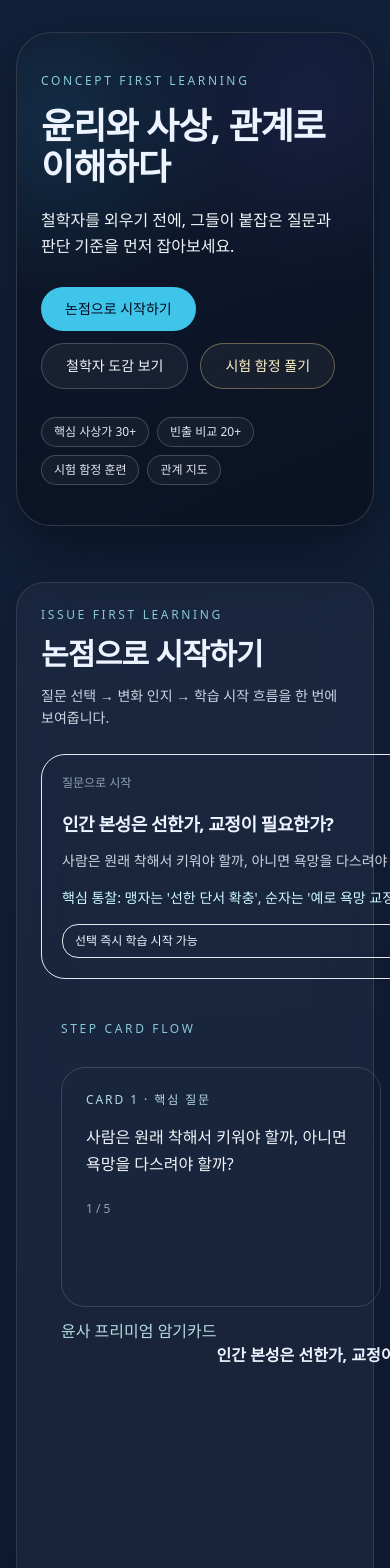
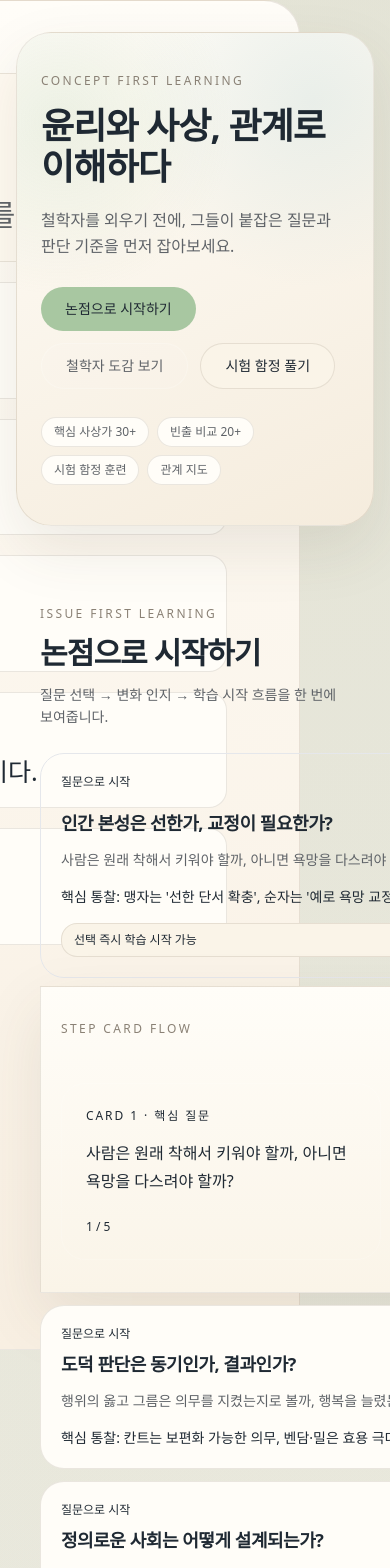
Before and after one commit to yogitobi31/yunsa-philosopher-atlas, a Next.js app: page / in a window 390 px wide. Shown: the top 1568 px of the page. Built offline with nearby package versions, Linux system fonts and the light colour scheme.

Commit message:
Fix layout overflow, isolate export card, and refresh premium light theme

```diff
--- a/app/globals.css
+++ b/app/globals.css
@@ -2,47 +2,57 @@
 @tailwind components;
 @tailwind utilities;
 
-:root { color-scheme: dark; }
-html, body, #root {
-  width: 100%;
-  max-width: 100%;
-  overflow-x: hidden;
+:root {
+  --bg: #f7f3ea;
+  --surface: #fffdf8;
+  --surface-soft: #faf4e8;
+  --text-main: #1f2933;
+  --text-muted: #5f6368;
+  --text-soft: #8a8175;
+  --line: rgba(80, 65, 45, 0.12);
+  --shadow-soft: 0 24px 60px rgba(80, 65, 45, 0.1);
+  --accent-green: #a8c7a1;
+  --accent-coral: #d99a7e;
+  --accent-gold: #c9a45c;
+  --accent-blue: #9fcad0;
+  --accent-lavender: #b9aed6;
 }
+
+html, body, #root { width: 100%; max-width: 100%; overflow-x: hidden; }
 html { scroll-behavior: smooth; }
 body {
   @apply antialiased;
-  background: radial-gradient(circle at 14% -8%, rgba(34, 211, 238, 0.08), transparent 36%), radial-gradient(circle at 88% 0%, rgba(99, 102, 241, 0.07), transparent 40%), #0b1020;
-  color: #edf3ff;
+  background: radial-gradient(circle at 14% -8%, rgba(201,164,92,.14), transparent 36%), radial-gradient(circle at 88% 0%, rgba(159,202,208,.18), transparent 40%), var(--bg);
+  color: var(--text-main);
   word-break: keep-all;
 }
-main {
-  width: 100%;
-  max-width: 100%;
-  overflow-x: hidden;
-}
-.app-shell { width: min(100% - 32px, 1120px); margin-inline: auto; }
+main { width: 100%; max-width: 100%; overflow-x: hidden; }
+.page-shell, .app-shell, .page-container { width: min(100% - 32px, 1120px); margin-inline: auto; }
+.section, .card-section, .content-section { width: 100%; max-width: 100%; box-sizing: border-box; }
 
-.glass { @apply border border-white/10 bg-white/[0.035] backdrop-blur-xl; box-shadow: 0 20px 45px rgba(3, 8, 20, 0.34); }
-.section-shell { @apply rounded-[1.75rem] p-6 md:p-8 lg:p-10 glass; }
-.section-title { @apply text-3xl md:text-4xl font-semibold tracking-tight leading-tight; }
-.section-subtitle { @apply mt-3 text-sm md:text-base text-slate-300 leading-relaxed; }
-.eyebrow { @apply text-xs uppercase tracking-[0.22em] text-cyan-200/80 font-medium; }
-.hero-panel { background: linear-gradient(155deg, rgba(15,23,42,.8), rgba(8,14,28,.75)); box-shadow: 0 20px 60px rgba(2, 6, 16, .52); }
-.hero-network { position:absolute; inset:0; background-image: radial-gradient(circle at 12% 18%, rgba(56, 189, 248, .12), transparent 34%), radial-gradient(circle at 83% 14%, rgba(99, 102, 241, .11), transparent 36%); }
+.glass { border: 1px solid var(--line); background: linear-gradient(180deg, #fffdf8 0%, #faf4e8 100%); box-shadow: var(--shadow-soft); }
+.section-shell { @apply rounded-[1.75rem] p-6 md:p-8 lg:p-10; }
+.section-title { @apply text-3xl md:text-4xl leading-tight; color: var(--text-main); font-weight: 750; letter-spacing: -0.03em; }
+.section-subtitle { @apply mt-3 text-sm md:text-base leading-relaxed; color: var(--text-muted); }
+.eyebrow { @apply text-xs uppercase tracking-[0.2em] font-medium; color: var(--text-soft); }
+.hero-panel { background: linear-gradient(155deg, #fffdf8, #f5ecdd); box-shadow: var(--shadow-soft); border-color: var(--line)!important; }
+.hero-network { position:absolute; inset:0; background-image: radial-gradient(circle at 12% 18%, rgba(168,199,161,.2), transparent 34%), radial-gradient(circle at 83% 14%, rgba(159,202,208,.2), transparent 36%); }
 
 .step-card-flow { width: 100%; max-width: 100%; overflow: hidden; }
-.step-card-row { display: flex; gap: 16px; overflow-x: auto; max-width: 100%; scroll-snap-type: x mandatory; padding-bottom: 12px; }
-.step-card { flex: 0 0 clamp(280px, 38vw, 360px); max-width: 360px; min-width: 280px; min-height: 240px; scroll-snap-align: start; box-sizing: border-box; word-break: keep-all; overflow-wrap: break-word; line-height: 1.65; }
-@media (max-width: 640px) { .step-card { flex-basis: min(82vw, 340px); min-width: min(82vw, 340px); } }
+.step-card-row { display:flex; gap:16px; overflow-x:auto; max-width:100%; scroll-snap-type:x mandatory; padding-bottom:12px; -webkit-overflow-scrolling:touch; }
+.step-card { flex:0 0 clamp(280px, 38vw, 360px); min-width:280px; max-width:360px; scroll-snap-align:start; box-sizing:border-box; word-break:keep-all; overflow-wrap:break-word; line-height:1.7; }
+@media (max-width: 640px) { .step-card { flex-basis:min(82vw,340px); min-width:min(82vw,340px);} }
 
 .export-card-stage { position: fixed; left: 0; top: 0; width: 1080px; height: 1350px; transform: translateX(-200vw); pointer-events: none; z-index: -9999; overflow: hidden; contain: layout paint size style; }
-.export-card { width: 1080px; height: 1350px; box-sizing: border-box; padding: 72px; background: linear-gradient(160deg, #071024 0%, #0a162f 48%, #0f1933 100%); color: #ebf3ff; display: grid; grid-template-rows: auto repeat(5, auto) 1fr auto; gap: 22px; }
-.export-card-header { border: 1px solid rgba(148,163,184,.35); border-radius: 24px; padding: 24px; background: linear-gradient(145deg, rgba(34,211,238,.08), rgba(14,26,47,.42)); }
-.export-card-kicker { font-size: 24px; color: #9de4f2; letter-spacing: .04em; }
-.export-card-title { font-size: 56px; font-weight: 800; line-height: 1.2; margin-top: 12px; }
-.export-card-main-question { margin-top: 12px; font-size: 28px; line-height: 1.5; color: #d4e4ff; }
-.export-card-section { border: 1px solid rgba(148,163,184,.28); border-radius: 20px; padding: 18px 22px; background: rgba(12, 22, 40, .64); }
-.export-card-section h3 { font-size: 25px; color: #8be9fd; margin-bottom: 8px; }
-.export-card-section p { font-size: 28px; line-height: 1.5; }
-.export-card-footer { border-top: 1px solid rgba(148,163,184,.28); padding-top: 18px; }
-.export-card-tags { font-size: 24px; color: #c7d9f5; }
+.export-card { width: 1080px; height: 1350px; box-sizing: border-box; background: linear-gradient(180deg, #fffdf8 0%, #f8efe2 100%); color: var(--text-main); padding: 72px; border: 1px solid var(--line); border-radius: 36px; display:grid; grid-template-rows:auto auto repeat(4, auto) 1fr auto; gap: 20px; }
+.export-card-header { padding: 22px 24px; border: 1px solid var(--line); border-radius: 20px; background: #fffaf1; }
+.export-card-kicker { font-size: 22px; letter-spacing: .1em; color: var(--text-soft); }
+.export-card-title { font-size: 52px; line-height: 1.2; font-weight: 800; letter-spacing: -0.03em; }
+.export-card-main-question { font-size: 30px; line-height: 1.6; color: var(--text-muted); }
+.export-card-section { border: 1px solid var(--line); border-radius: 18px; padding: 16px 18px; background: var(--surface); }
+.export-card-section h3 { font-size: 23px; font-weight: 750; margin-bottom: 8px; letter-spacing: -0.02em; }
+.export-card-section p { font-size: 25px; line-height: 1.6; color: var(--text-main); word-break: keep-all; overflow-wrap: break-word; }
+.export-card-tags { display:flex; flex-wrap:wrap; gap:8px; }
+.export-card-tag { border: 1px solid var(--line); border-radius: 999px; padding: 8px 14px; font-size: 20px; color: var(--text-main); background: var(--surface-soft); }
+.archive-footer { border-top: 1px solid var(--line); margin-top: 3rem; padding: 2rem 0; }
+.archive-footer__inner { width: min(100% - 32px, 1120px); margin: 0 auto; color: var(--text-soft); }
--- a/app/page.tsx
+++ b/app/page.tsx
@@ -10,22 +10,22 @@ const heroStats = ["핵심 사상가 30+", "빈출 비교 20+", "시험 함정
 
 export default function Home() {
   return (
-    <main className="min-h-screen overflow-x-clip">
+    <main className="min-h-screen overflow-x-hidden">
       <div className="app-shell py-8 md:py-12">
         <section className="hero-panel relative overflow-hidden rounded-[2.2rem] border border-white/15 px-6 py-10 md:px-10 md:py-14">
           <div className="hero-network" />
           <div className="relative z-10">
             <p className="eyebrow">Concept First Learning</p>
             <h1 className="mt-4 text-4xl font-semibold leading-[1.14] tracking-tight md:text-6xl">윤리와 사상, 관계로 이해하다</h1>
-            <p className="mt-5 max-w-3xl text-base leading-relaxed text-slate-100 md:text-xl">철학자를 외우기 전에, 그들이 붙잡은 질문과 판단 기준을 먼저 잡아보세요.</p>
+            <p className="mt-5 max-w-3xl text-base leading-relaxed text-[color:var(--text-muted)] md:text-xl">철학자를 외우기 전에, 그들이 붙잡은 질문과 판단 기준을 먼저 잡아보세요.</p>
             <div className="mt-7 flex flex-wrap gap-3">
-              <Link href="#issue-learning" className="min-h-11 rounded-full bg-atlas-cyan/90 px-6 py-3 text-sm font-medium text-slate-950 transition hover:-translate-y-0.5">논점으로 시작하기</Link>
-              <Link href="#atlas" className="min-h-11 rounded-full border border-white/20 bg-white/5 px-6 py-3 text-sm text-slate-100 transition hover:border-white/40">철학자 도감 보기</Link>
-              <Link href="#trap" className="min-h-11 rounded-full border border-amber-200/35 bg-amber-100/5 px-6 py-3 text-sm text-amber-100 transition hover:border-amber-100/60">시험 함정 풀기</Link>
+              <Link href="#issue-learning" className="min-h-11 rounded-full bg-[color:var(--accent-green)] px-6 py-3 text-sm font-medium text-[color:var(--text-main)] transition hover:-translate-y-0.5">논점으로 시작하기</Link>
+              <Link href="#atlas" className="min-h-11 rounded-full border border-white/20 bg-white/5 px-6 py-3 text-sm text-[color:var(--text-muted)] transition hover:border-white/40">철학자 도감 보기</Link>
+              <Link href="#trap" className="min-h-11 rounded-full border border-[color:var(--line)] bg-[color:var(--surface-soft)] px-6 py-3 text-sm text-[color:var(--text-main)] transition hover:border-amber-100/60">시험 함정 풀기</Link>
             </div>
             <div className="mt-7 flex flex-wrap gap-2">
               {heroStats.map((stat) => (
-                <span key={stat} className="rounded-full border border-white/20 bg-white/[0.04] px-3 py-1.5 text-xs text-slate-200">
+                <span key={stat} className="rounded-full border border-[color:var(--line)] bg-[color:var(--surface)] px-3 py-1.5 text-xs text-[color:var(--text-muted)]">
                   {stat}
                 </span>
               ))}
--- a/src/components/IssueDetailPanel.tsx
+++ b/src/components/IssueDetailPanel.tsx
@@ -15,6 +15,7 @@ const nameById = Object.fromEntries(philosophers.map((p) => [p.id, p.name]));
 export function IssueDetailPanel({ topic, compact = false }: Props) {
   const exportCardRef = useRef<HTMLDivElement | null>(null);
   const [toast, setToast] = useState<string | null>(null);
+  const [saveError, setSaveError] = useState("");
   const [saveState, setSaveState] = useState<SaveState>("idle");
   const philosopherIds = useMemo(() => topic.relatedPhilosophers.join("-"), [topic]);
   const compareText = useMemo(
@@ -31,16 +32,20 @@ export function IssueDetailPanel({ topic, compact = false }: Props) {
 
   const downloadImage = async () => {
     setSaveState("saving");
+    setSaveError("");
     try {
       const node = exportCardRef.current;
       if (!node) throw new Error("Export card ref is null");
+
+      const rect = node.getBoundingClientRect();
+      if (!rect.width || !rect.height) throw new Error(`Export card has invalid size: ${rect.width}x${rect.height}`);
 
       if (document.fonts?.ready) await document.fonts.ready;
       await waitForImages(node);
       await new Promise(requestAnimationFrame);
       await new Promise(requestAnimationFrame);
 
-      const blob = await toPngBlob(node, { pixelRatio: 2, width: node.offsetWidth, height: node.offsetHeight });
+      const blob = await toPngBlob(node, { pixelRatio: 2, width: 1080, height: 1350 });
       const isMobile = /Android|iPhone|iPad|iPod/i.test(navigator.userAgent);
       const isIOS = /iPad|iPhone|iPod/.test(navigator.userAgent) || (/Macintosh/.test(navigator.userAgent) && navigator.maxTouchPoints > 1);
 
@@ -69,13 +74,15 @@ export function IssueDetailPanel({ topic, compact = false }: Props) {
         link.click();
         link.remove();
       }
-      URL.revokeObjectURL(url);
+      setTimeout(() => URL.revokeObjectURL(url), 1000);
       setSaveState("success");
       showToast("암기카드 이미지가 저장되었습니다.");
     } catch (error) {
       console.error("Image export failed:", error);
       setSaveState("error");
-      showToast("이미지 저장 실패: 개발자 도구 콘솔에서 원인을 확인해 주세요.");
+      const message = error instanceof Error ? error.message : String(error);
+      setSaveError(message);
+      showToast(`이미지 저장 실패: ${message}`);
     }
   };
 
@@ -88,30 +95,31 @@ export function IssueDetailPanel({ topic, compact = false }: Props) {
   ];
 
   return (
-    <article className={`premium-card relative ${compact ? "p-5" : "p-6 md:p-7"}`}>
+    <article className={`premium-card glass relative ${compact ? "p-5" : "p-6 md:p-7"}`}>
       <div className="mb-3 flex items-center justify-between gap-2">
         <p className="eyebrow">Step Card Flow</p>
-        <button disabled={saveState === "saving"} onClick={downloadImage} className="inline-flex min-h-11 items-center gap-2 rounded-full border border-white/20 bg-white/10 px-4 py-2 text-sm text-white hover:border-cyan-200/60 disabled:cursor-not-allowed disabled:opacity-55">
+        <button disabled={saveState === "saving"} onClick={downloadImage} className="inline-flex min-h-11 items-center gap-2 rounded-full border border-[color:var(--line)] bg-[color:var(--surface)] px-4 py-2 text-sm text-[color:var(--text-main)] hover:border-cyan-200/60 disabled:cursor-not-allowed disabled:opacity-55">
           ⬇ {saveState === "saving" ? "저장 중..." : saveState === "success" ? "저장 완료" : saveState === "error" ? "저장 실패" : "이미지로 저장"}
         </button>
       </div>
 
-      <div className="step-card-row mt-4 pb-[calc(1rem+env(safe-area-inset-bottom))] [scrollbar-width:none] [&::-webkit-scrollbar]:hidden">
+      <div className="step-card-flow mt-4"><div className="step-card-row mt-4 pb-[calc(1rem+env(safe-area-inset-bottom))] [scrollbar-width:none] [&::-webkit-scrollbar]:hidden">
         {steps.map((step, idx) => (
-          <section key={step.title} className="step-card rounded-3xl border border-white/15 bg-gradient-to-b from-[#111a2f] to-[#0d1324] p-6 shadow-[0_20px_50px_rgba(2,6,18,.45)]">
-            <p className="text-xs tracking-[0.16em] text-cyan-100/85">{step.title}</p>
-            <p className="mt-4 text-[clamp(1rem,4.1vw,1.18rem)] leading-[1.75] text-slate-100 [word-break:keep-all] break-words">{step.body}</p>
-            <p className="mt-6 text-xs text-slate-400">{idx + 1} / 5</p>
+          <section key={step.title} className="step-card rounded-3xl border border-white/15 bg-gradient-to-b from-[#fffdf8] to-[#faf4e8] p-6 shadow-[0_16px_40px_rgba(80,65,45,.12)]">
+            <p className="text-xs tracking-[0.16em] text-[color:var(--text-soft)]">{step.title}</p>
+            <p className="mt-4 text-[clamp(1rem,4.1vw,1.18rem)] leading-[1.75] text-[color:var(--text-main)] [word-break:keep-all] break-words">{step.body}</p>
+            <p className="mt-6 text-xs text-[color:var(--text-soft)]">{idx + 1} / 5</p>
           </section>
         ))}
-      </div>
+      </div></div>
 
-      <div className="export-capture-stage" aria-hidden>
+      <div className="export-card-stage" aria-hidden>
         <MemorizationExportCard ref={exportCardRef} topic={topic} />
       </div>
 
-      {!compact && <div className="mt-6"><p className="text-sm font-medium text-slate-100">관련 철학자</p><div className="mt-3 flex flex-wrap gap-2">{topic.relatedPhilosophers.map((id) => <Link key={id} href={`/philosophers/${id}`} className="rounded-full border border-white/15 bg-white/5 px-3 py-1.5 text-sm text-slate-100 hover:border-white/35">{nameById[id] ?? id}</Link>)}</div></div>}
-      {toast && <div className="fixed bottom-[calc(1.25rem+env(safe-area-inset-bottom))] left-1/2 z-50 -translate-x-1/2 rounded-full border border-white/15 bg-slate-950/90 px-4 py-2 text-xs text-slate-100">{toast}</div>}
+      {!compact && <div className="mt-6"><p className="text-sm font-medium text-[color:var(--text-main)]">관련 철학자</p><div className="mt-3 flex flex-wrap gap-2">{topic.relatedPhilosophers.map((id) => <Link key={id} href={`/philosophers/${id}`} className="rounded-full border border-[color:var(--line)] bg-[color:var(--surface)] px-3 py-1.5 text-sm text-[color:var(--text-main)] hover:border-white/35">{nameById[id] ?? id}</Link>)}</div></div>}
+      {saveError && <p className="mt-3 text-xs text-[#a34343]">이미지 저장 실패: {saveError}</p>}
+      {toast && <div className="fixed bottom-[calc(1.25rem+env(safe-area-inset-bottom))] left-1/2 z-50 -translate-x-1/2 rounded-full border border-[color:var(--line)] bg-[color:var(--surface)] px-4 py-2 text-xs text-[color:var(--text-main)]">{toast}</div>}
     </article>
   );
 }
--- a/src/components/IssueTopicCard.tsx
+++ b/src/components/IssueTopicCard.tsx
@@ -14,23 +14,23 @@ export function IssueTopicCard({ topic, isActive, onSelect, showInlineDetail = f
       aria-pressed={isActive}
       className={`group relative w-full rounded-3xl border p-5 text-left transition duration-300 ${
         isActive
-          ? "-translate-y-0.5 border-atlas-cyan/80 bg-gradient-to-br from-cyan-300/15 via-slate-900/80 to-violet-500/10 shadow-[0_10px_30px_rgba(34,211,238,0.2)]"
-          : "border-white/10 bg-white/[0.02] hover:border-white/30"
+          ? "-translate-y-0.5 border-[color:var(--accent-blue)] bg-gradient-to-br from-[#fffdf8] via-[#faf4e8] to-[#f6eee3] shadow-[0_10px_30px_rgba(80,65,45,0.14)]"
+          : "border-[color:var(--line)] bg-[color:var(--surface)] hover:border-[color:var(--accent-gold)]"
       } ${showInlineDetail ? "mb-1" : ""}`}
     >
       <div className="flex items-start justify-between gap-3">
-        <p className="text-xs uppercase tracking-[0.2em] text-slate-400">질문으로 시작</p>
+        <p className="text-xs uppercase tracking-[0.2em] text-[color:var(--text-soft)]">질문으로 시작</p>
         {isActive && (
-          <span className="inline-flex items-center gap-1 rounded-full border border-cyan-200/70 bg-cyan-100/10 px-2.5 py-1 text-[11px] font-medium text-cyan-100">
+          <span className="inline-flex items-center gap-1 rounded-full border border-cyan-200/70 bg-cyan-100/10 px-2.5 py-1 text-[11px] font-medium text-[color:var(--text-main)]">
             ✓ 선택됨
           </span>
         )}
       </div>
-      <h3 className="mt-2 text-lg font-semibold tracking-tight text-slate-50">{topic.title}</h3>
-      <p className="mt-3 text-sm leading-relaxed text-slate-300">{topic.question}</p>
-      <p className="mt-4 text-sm text-cyan-100">핵심 통찰: {topic.shortInsight}</p>
+      <h3 className="mt-2 text-lg font-semibold tracking-tight text-[color:var(--text-main)]">{topic.title}</h3>
+      <p className="mt-3 text-sm leading-relaxed text-[color:var(--text-muted)]">{topic.question}</p>
+      <p className="mt-4 text-sm text-[color:var(--text-main)]">핵심 통찰: {topic.shortInsight}</p>
       {isActive && (
-        <div className="mt-4 flex items-center justify-between rounded-2xl border border-cyan-200/20 bg-cyan-200/10 px-3 py-2 text-xs text-cyan-50">
+        <div className="mt-4 flex items-center justify-between rounded-2xl border border-[color:var(--line)] bg-[color:var(--surface-soft)] px-3 py-2 text-xs text-[color:var(--text-main)]">
           <span>선택 즉시 학습 시작 가능</span>
           <span className="font-medium">이 논점 학습 시작 →</span>
         </div>
--- a/src/components/MemorizationExportCard.tsx
+++ b/src/components/MemorizationExportCard.tsx
@@ -11,37 +11,24 @@ export const MemorizationExportCard = forwardRef<HTMLDivElement, Props>(function
   const compareText = topic.comparePairs.map((pair) => `${nameById[pair.a] ?? pair.a} vs ${nameById[pair.b] ?? pair.b}`).join(" / ");
 
   return (
-    <div ref={ref} className="memorization-export-card flex h-[1350px] w-[1080px] flex-col overflow-hidden rounded-[48px] p-[72px] text-white">
-      <p className="text-[22px] tracking-[0.24em] text-cyan-100/85">윤사 프리미엄 암기카드</p>
-      <h2 className="mt-6 text-[48px] font-semibold leading-[1.25] [word-break:keep-all]">{topic.title}</h2>
-      <p className="mt-5 text-[34px] leading-[1.55] text-slate-100 [word-break:keep-all]">{topic.question}</p>
+    <div ref={ref} className="export-card">
+      <header className="export-card-header">
+        <p className="export-card-kicker">윤리와 사상 구조학습 카드</p>
+        <h2 className="export-card-title">{topic.title}</h2>
+      </header>
+      <p className="export-card-main-question">메인 질문 · {topic.question}</p>
 
-      <div className="mt-10 grid grid-cols-2 gap-6 text-[26px] leading-[1.6]">
-        <Info title="핵심 질문" body={topic.question} />
-        <Info title="핵심 비교" body={compareText} />
-        <Info title="핵심 질문" body={topic.keyContrast} />
-        <Info title="시험 포인트" body={topic.examPoint} />
-        <Info title="시험 함정" body={topic.commonTrap} />
-        <Info title="한 줄 암기" body={topic.shortInsight} />
-      </div>
+      <section className="export-card-section"><h3>핵심 질문</h3><p>{topic.question}</p></section>
+      <section className="export-card-section"><h3>핵심 비교 (맹자 vs 순자)</h3><p>{compareText}</p></section>
+      <section className="export-card-section"><h3>시험 함정</h3><p>{topic.commonTrap}</p></section>
+      <section className="export-card-section"><h3>한 줄 암기</h3><p>{topic.shortInsight}</p></section>
 
-      <div className="mt-auto rounded-3xl border border-white/20 bg-white/10 px-6 py-5">
-        <p className="text-[22px] text-cyan-100">관련 철학자</p>
-        <div className="mt-3 flex flex-wrap gap-2">
-          {philosopherTags.map((tag) => (
-            <span key={tag} className="rounded-full border border-white/30 bg-white/10 px-4 py-1.5 text-[20px]">#{tag}</span>
-          ))}
+      <footer className="export-card-section">
+        <h3>관련 철학자 태그</h3>
+        <div className="export-card-tags">
+          {philosopherTags.map((tag) => (<span key={tag} className="export-card-tag">#{tag}</span>))}
         </div>
-      </div>
+      </footer>
     </div>
   );
 });
-
-function Info({ title, body }: { title: string; body: string }) {
-  return (
-    <section className="rounded-3xl border border-white/15 bg-black/20 p-5">
-      <p className="text-[20px] tracking-[0.1em] text-cyan-100/90">{title}</p>
-      <p className="mt-3 text-[26px] leading-[1.55] text-slate-100 [word-break:keep-all] break-words">{body}</p>
-    </section>
-  );
-}
```
